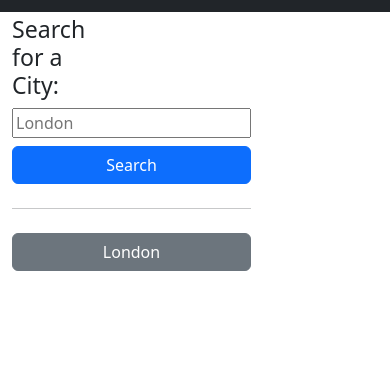
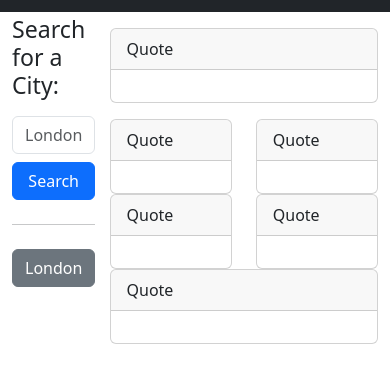
Before and after one commit to WarrenTyler/weather-dashboard, a plain HTML site: page index.html in a window 390 px wide. Shown: the part 45-428 px from the top of the page. Drawn offline with nearby package versions, Linux system fonts and the light colour scheme.

Commit message:
create responsive bootstrap layout for the search panel by adding a wrapper div

```diff
--- a/index.html
+++ b/index.html
@@ -18,12 +18,14 @@
   <!-- max-width for ultra wide resolutions -->
   <div class="container-fluid" style="max-width: 1400px">
     <div class="row">
-      <aside class="col-3">
+      <!-- span the left hand aside -->
+      <div id="search-panel-wrapper" class="col-3">
+        <aside id="search-panel">
+          <form id="search-form" class="d-grid gap-2">
             <h2 id="form-heading" class="mt-1 h3">
               Search for a City:
             </h2>
-        <form id="search-form" class="d-grid gap-2">
-          <input class="" type="text" id="search-input" placeholder="London"
+            <input class="form-control" type="text" id="search-input" placeholder="London"
               aria-labelledby="form-heading" aria-controls="today forecast" />
             <button type="button" class="btn btn-primary" id="search-button" aria-label="submit search">
               Search
@@ -34,10 +36,69 @@
             </button>
           </form>
         </aside>
-
-      <div class="col-lg-9 pb-3">
-        <section id="today" class="mt-3" role="region" aria-live="polite"></section>
-        <section id="forecast" class="row mt-3" role="region" aria-live="polite"></section>
+      </div>
+      <div class="col">
+        <div class="row">
+          <section id="today" class="mt-3" role="region" aria-live="polite">
+            <div class="card">
+              <div class="card-header">
+                Quote
+              </div>
+              <div class="card-body">
+              </div>
+            </div>
+          </section>
+        </div>
+        <!-- <div class="row"> -->
+          <section id="forecast" class="row mt-3" role="region" aria-live="polite">
+              <div class="col">
+                <div class="card">
+                  <div class="card-header">
+                    Quote
+                  </div>
+                  <div class="card-body">
+                  </div>
+                </div>
+              </div>
+              <div class="col">
+                <div class="card">
+                  <div class="card-header">
+                    Quote
+                  </div>
+                  <div class="card-body">
+                  </div>
+                </div>
+              </div>
+              <div class="col">
+                <div class="card">
+                  <div class="card-header">
+                    Quote
+                  </div>
+                  <div class="card-body">
+                  </div>
+                </div>
+              </div>
+              <div class="col">
+                <div class="card">
+                  <div class="card-header">
+                    Quote
+                  </div>
+                  <div class="card-body">
+                  </div>
+                </div>
+              </div>
+              <div class="col">
+                <div class="card">
+                  <div class="card-header">
+                    Quote
+                  </div>
+                  <div class="card-body">
+                  </div>
+                </div>
+              </div>
+            </section>
+          </div>
+        <!-- </div> -->
       </div>
     </div>
   </div>
```
Lines whose indentation alone changed are shown as unchanged.
